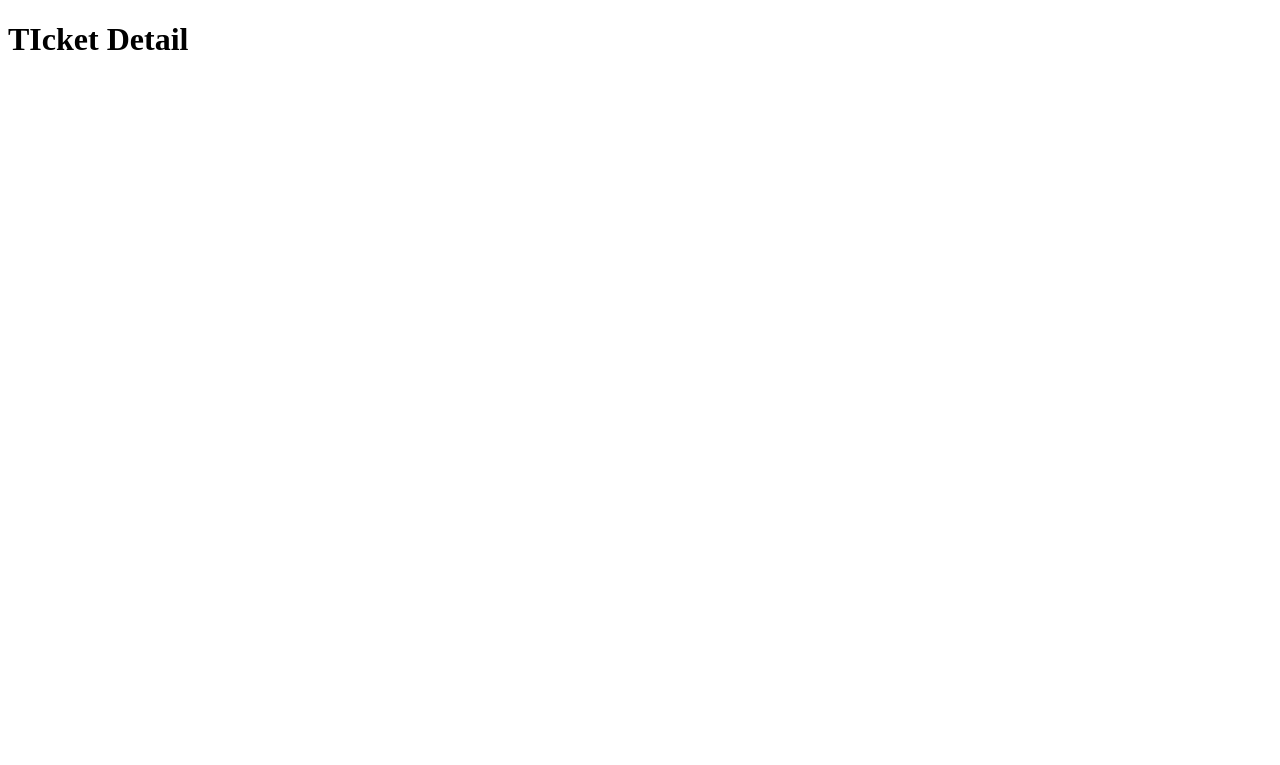
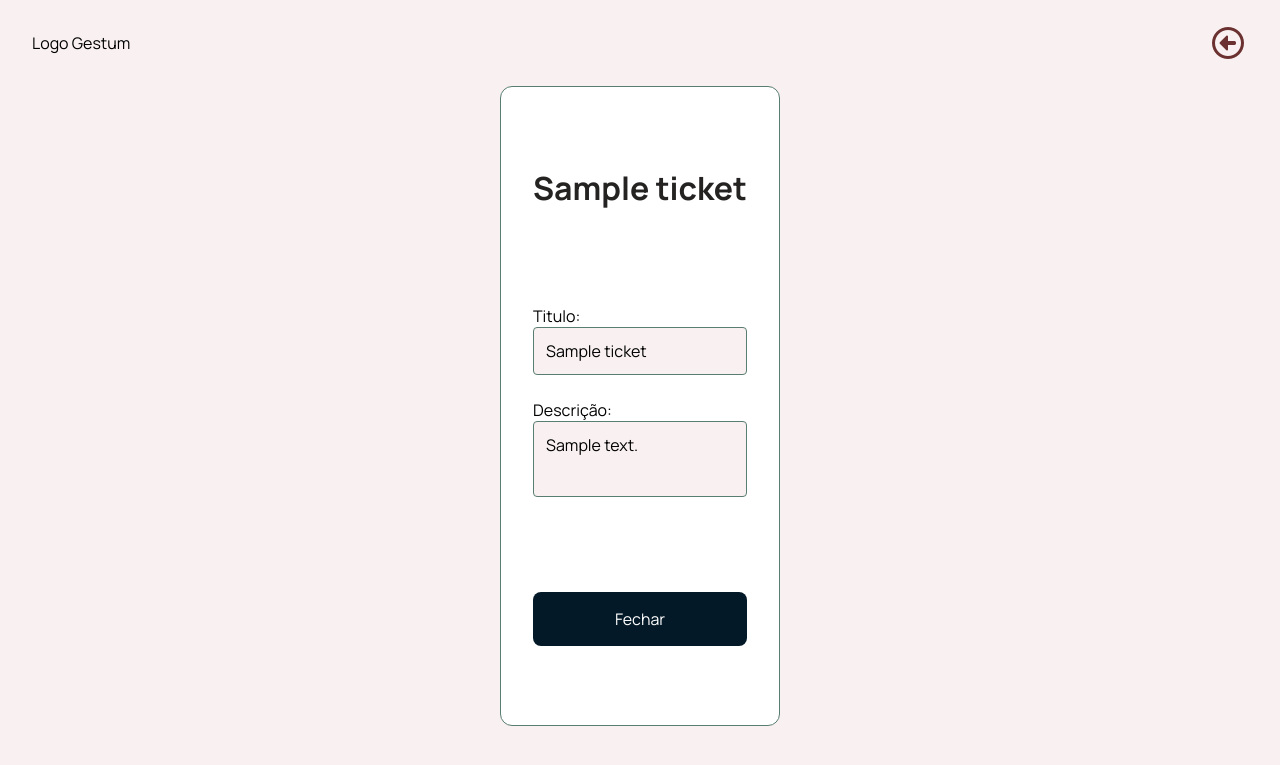
Before and after one commit to Gestum-Software/Gestum, a Django app: a page that uses apps/tickets/templates/tickets/ticket_detail.html in a window 1280 px wide. Before the commit the part shown is almost empty. Shown: the top 765 px of the page. Run offline with Django 5.2, Linux system fonts and the light colour scheme; tables that the repository leaves empty hold one stand-in row (values such as "Sample post").

Commit message:
feat(tickets): implementa layout e estilo para pagina ticket_detail

```diff
--- /dev/null
+++ b/apps/tickets/assets/tickets/css/ticket_detail.css
@@ -0,0 +1,59 @@
+@import '../../css/base.css';
+
+
+header {
+    display: flex;
+    justify-content: space-between;
+    padding: 2rem;
+}
+
+main {
+    display: flex;
+    justify-content: center;
+    align-items: center;
+    width: 100%;
+    height: 80vh;
+}
+
+#ticket-modal {
+    display: flex;
+    flex-direction: column;
+    padding: 2rem;
+    border: 1px solid var(--border);
+    border-radius: 12px;
+    background-color: var(--surface);
+    height: 100%;
+    display: flex;
+    flex-direction: column;
+    justify-content: space-around;
+}
+
+.back-button {
+    background-color: var(--primary);
+    border-radius: 8px;
+    display: flex;
+    flex-direction: column;
+    align-items: center;
+    padding: 1rem 0rem;
+    text-decoration: none;
+    color: var(--white-text);
+}
+
+.container-ticket-data {
+    display: flex;
+    flex-direction: column;
+    gap: 1.5rem;
+}
+
+.data {
+    display: flex;
+    justify-content: flex-start;
+    padding: .75rem;
+    border: 1px solid var(--border);
+    border-radius: 4px;
+    background-color: var(--background);
+}
+
+.description-data {
+    padding-bottom: 2.5rem;
+}
--- a/apps/tickets/templates/tickets/ticket_detail.html
+++ b/apps/tickets/templates/tickets/ticket_detail.html
@@ -1,11 +1,47 @@
+
+{% load static %}
 <!DOCTYPE html>
 <html lang="pt-BR">
 <head>
     <meta charset="UTF-8">
     <meta name="viewport" content="width=device-width, initial-scale=1.0">
-    <title>Document</title>
+
+    <link rel="stylesheet" href="https://cdnjs.cloudflare.com/ajax/libs/font-awesome/7.3.1/css/all.css" integrity="sha512-x9WwyMYBnlXMNQ6kQ/Lyzu1NqIhLQKL5Oq6xByfXuRj7s9CskyCbLv/1IjqzJmXwFXWr0ov6jBV7Qbc0hh9nHg==" crossorigin="anonymous" referrerpolicy="no-referrer" />
+
+    <link rel="stylesheet" href="{% static 'tickets/css/ticket_detail.css' %}">
+
+    <title>Gestum - {{ object.titulo }}</title>
 </head>
 <body>
-    <h1>TIcket Detail</h1>
+    <header>
+        <div>
+            <span>Logo Gestum</span>
+        </div>
+        <div>
+            <a href="{% url 'tickets:ticket_list' %}" class="link-voltar">
+                <i class="fa-regular fa-circle-left fa-2xl" style="color: #6b3030;"></i>
+            </a>
+        </div>
+    </header>
+
+    <main>
+        <div id="ticket-modal">
+            <h1>{{ object.titulo }}</h1>
+
+            <div class="container-ticket-data">
+                <div class="ticket-data">
+                    <p class="label" >Titulo:</p>
+                    <div class="data">{{ object.titulo }}</div>
+                </div>
+
+                <div class="ticket-data">
+                    <p class="label" >Descrição:</p>
+                    <div class="data description-data">{{ object.descricao }}</div>
+                </div>
+            </div>
+
+            <a href="{% url 'tickets:ticket_list' %}" class="back-button">Fechar</a>
+        </div>
+    </main>
 </body>
 </html>
```
